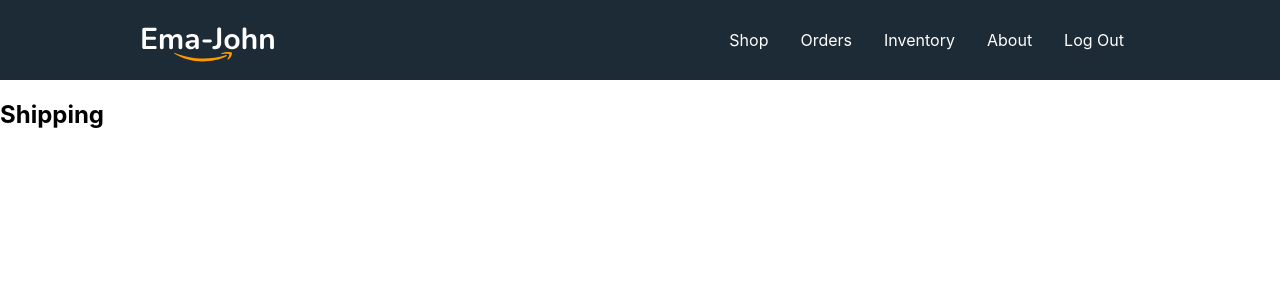
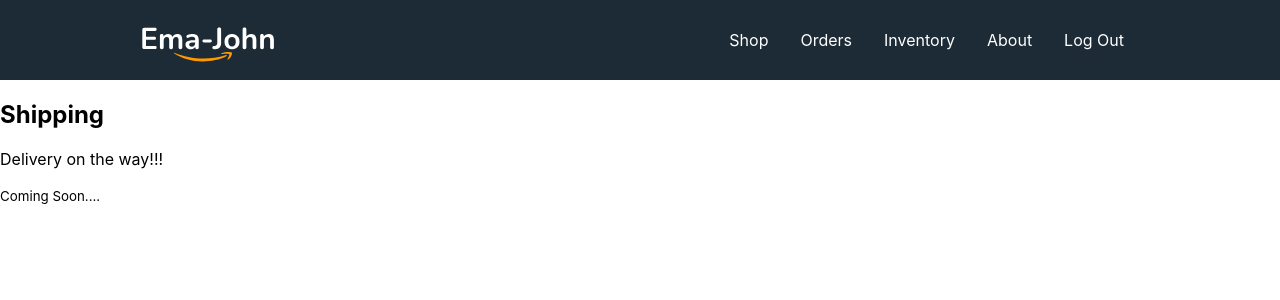
Before and after one commit to mahmud035/48-ema-john-simple-batch-06, a React (Create React App) app: page /shipping in a window 1280 px wide. Shown: the top 300 px of the page. Built offline with nearby package versions, Linux system fonts and the light colour scheme; no server answers; sample sign-in values are in the browser's storage.

Commit message:
added redirects file

```diff
--- a/src/Components/Shipping/Shipping.js
+++ b/src/Components/Shipping/Shipping.js
@@ -5,6 +5,10 @@ const Shipping = () => {
   return (
     <div>
       <h2>Shipping</h2>
+      <p>Delivery on the way!!!</p>
+      <p>
+        <small>Coming Soon....</small>
+      </p>
     </div>
   );
 };
```
Also changed, not shown: firebase.json (added), 2 other files (tests, documents, lock files or other folders).
